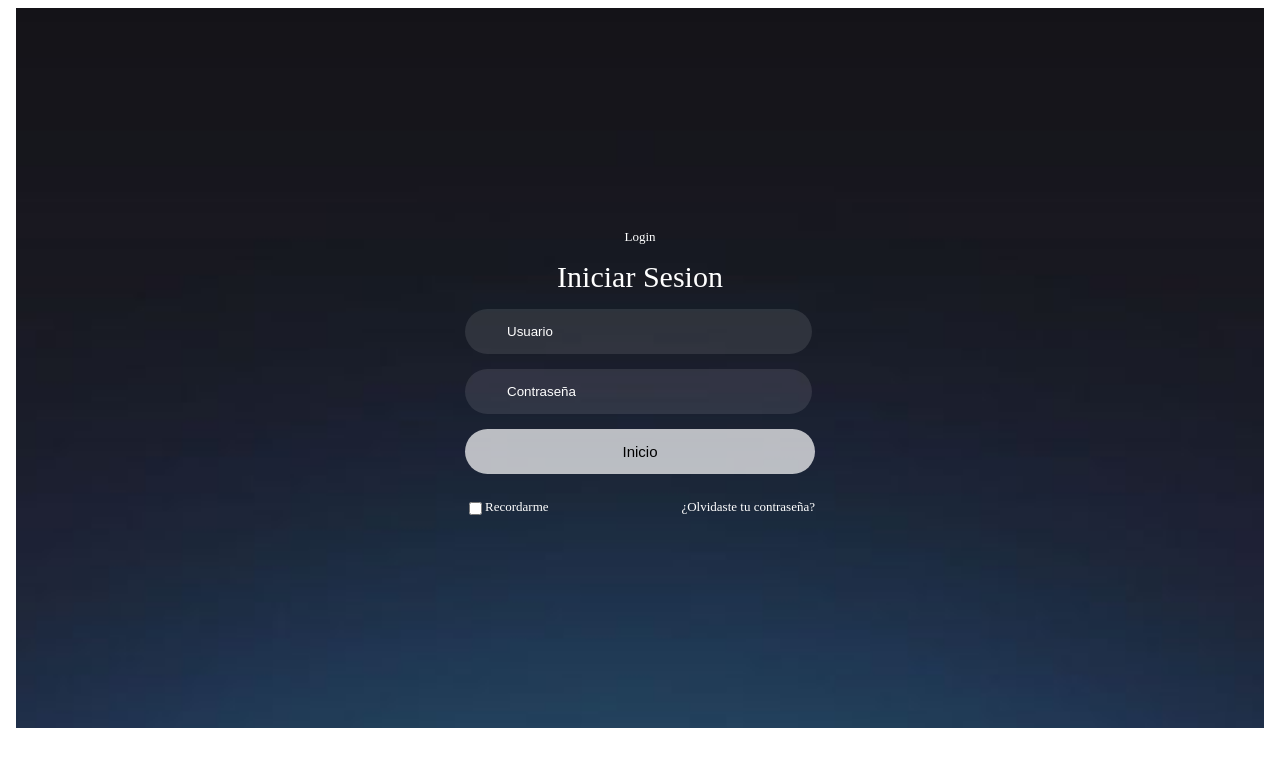
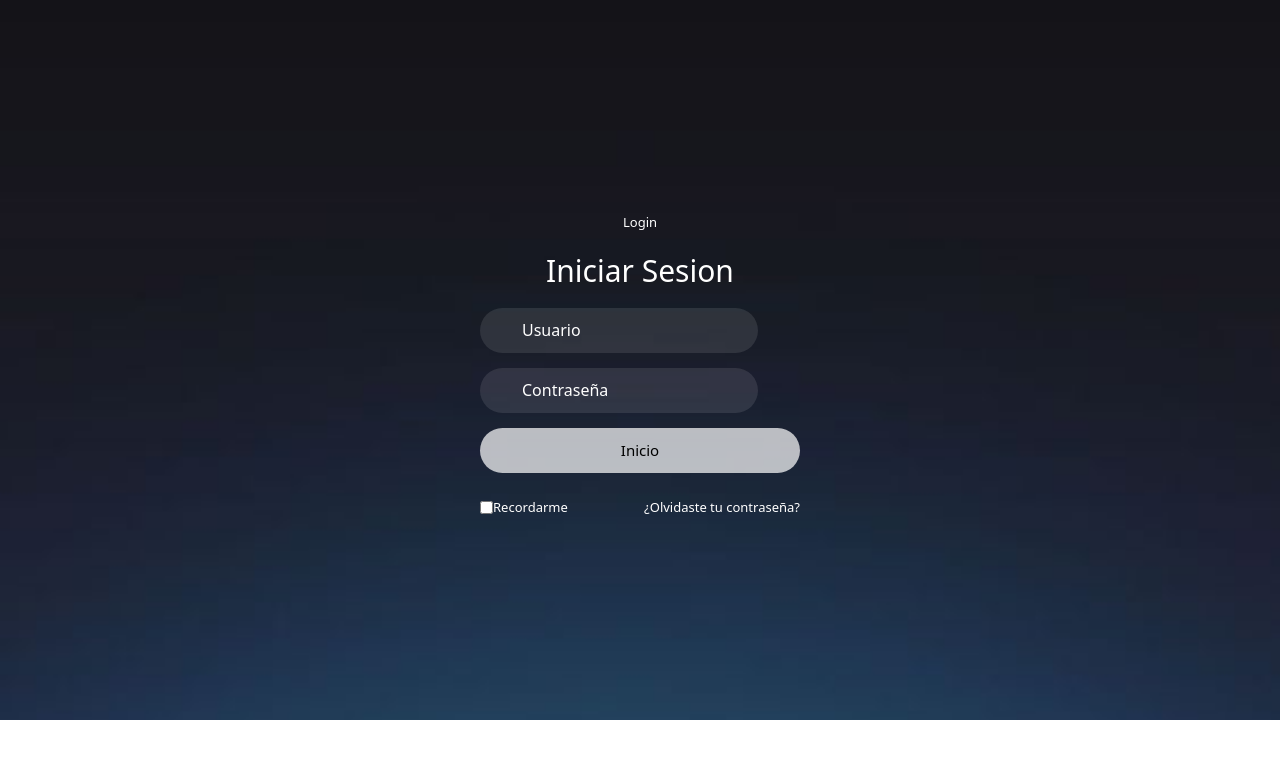
Before and after one commit to Ninthharp8/ProyectoFinal, an Angular app: page / in a window 1280 px wide. Shown: the top 766 px of the page. Built offline with nearby package versions, Linux system fonts and the light colour scheme.

Commit message:
agregue icons y boostrap en el header html

```diff
--- a/src/app/Componentes/login/login.component.css
+++ b/src/app/Componentes/login/login.component.css
@@ -1,6 +1,4 @@
-/* body{
-    background-color: gray;
-} */
+
 body{
     background-image: url("../../../assets/back.jpg");
     background-size:cover;
@@ -61,6 +59,7 @@
 
 i{
     position: relative;
+    top: -31px;
     left: 17px;
     color: #fff;
 }
--- a/src/index.html
+++ b/src/index.html
@@ -6,6 +6,9 @@
   <base href="/">
   <meta name="viewport" content="width=device-width, initial-scale=1">
   <link rel="icon" type="image/x-icon" href="favicon.ico">
+  <link rel="stylesheet" href="https://cdnjs.cloudflare.com/ajax/libs/font-awesome/4.7.0/css/font-awesome.min.css">
+  <link href="https://cdn.jsdelivr.net/npm/bootstrap@5.3.2/dist/css/bootstrap.min.css" rel="stylesheet" >
+  <script src="https://cdn.jsdelivr.net/npm/bootstrap@5.3.2/dist/js/bootstrap.bundle.min.js" ></script>
 </head>
 <body>
   <app-root></app-root>
```
